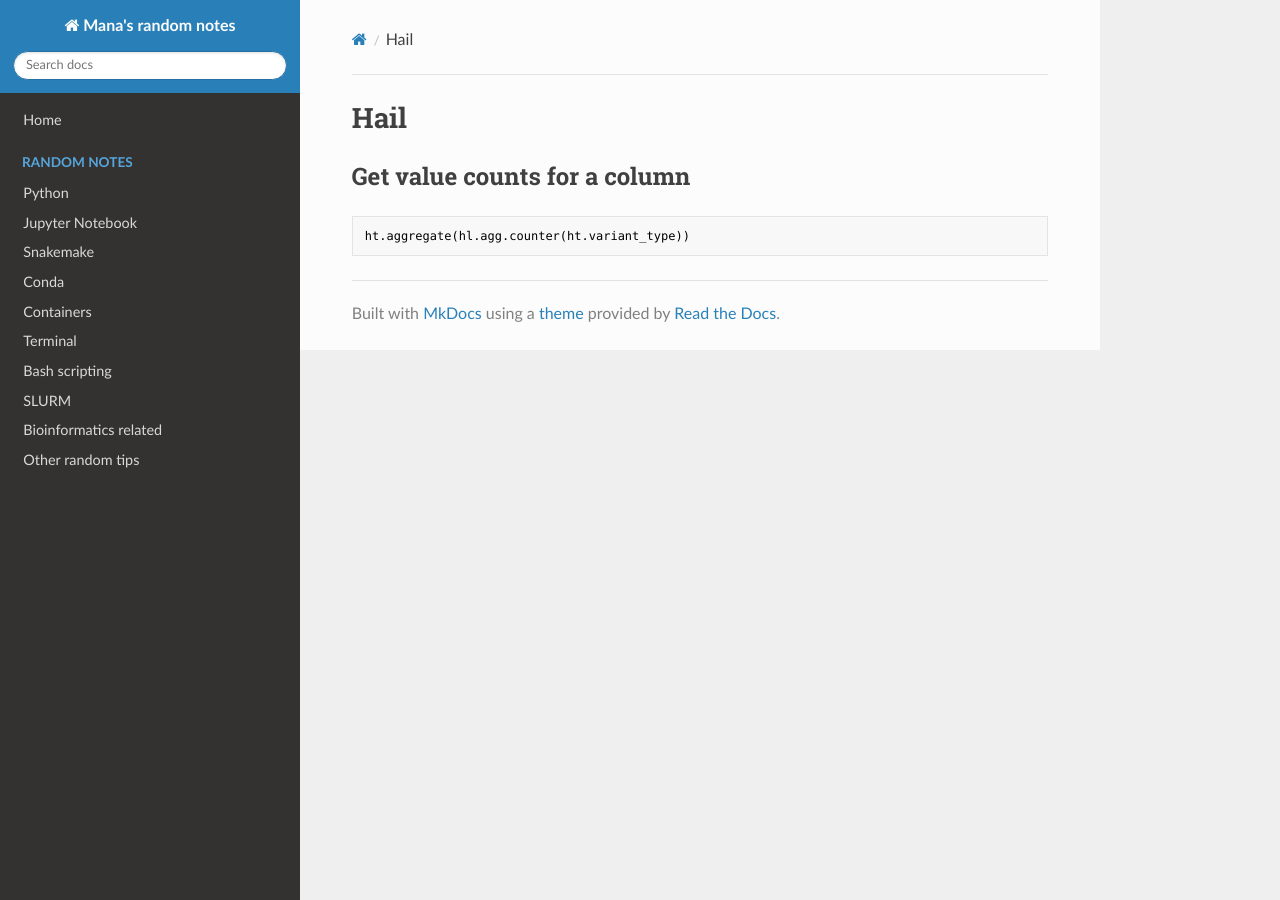
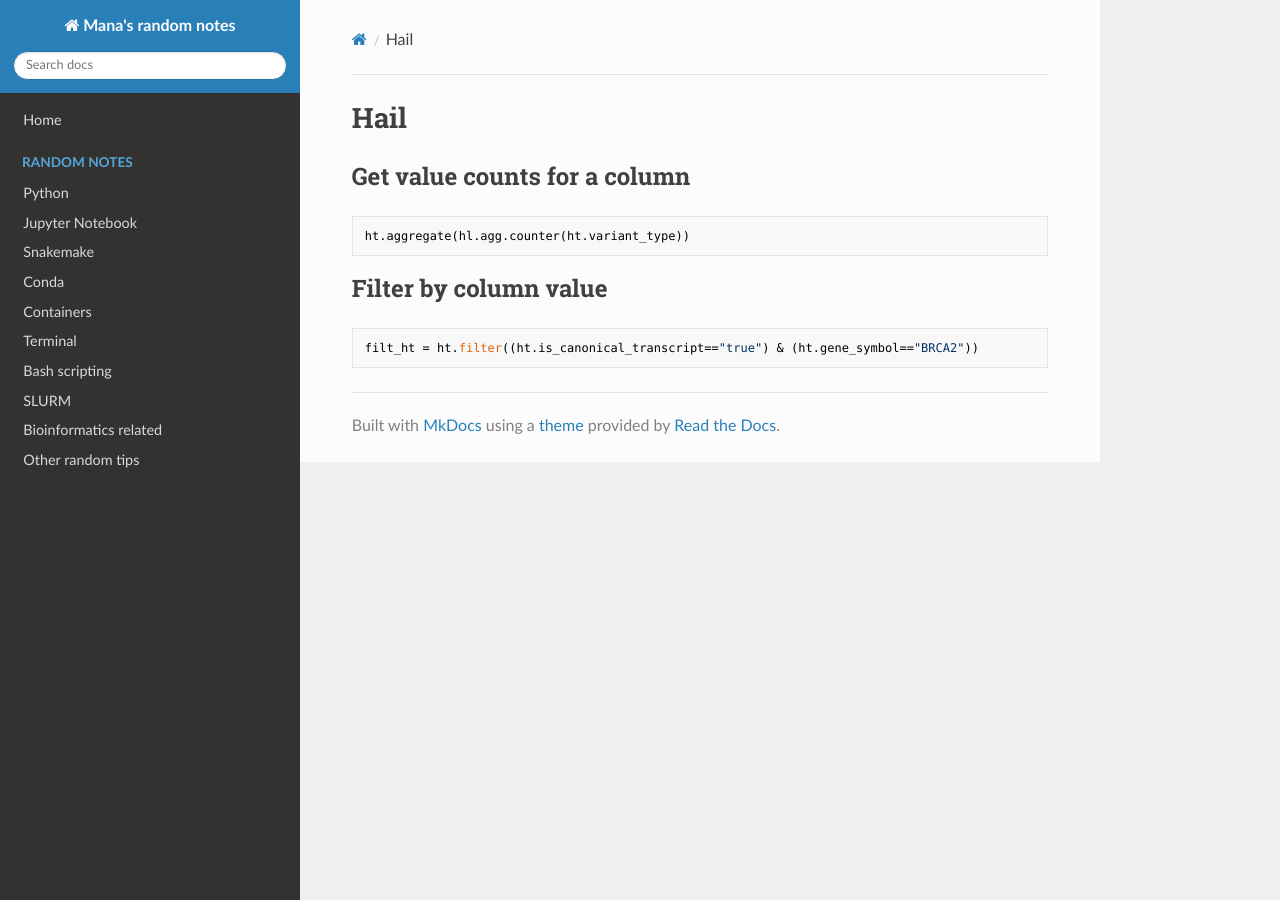
Before and after one commit to ManavalanG/mana_random_notes, an MkDocs documentation site: the page built from docs/hail.md, in a window 1280 px wide. Built offline with MkDocs 1.6.1, drawn with Linux system fonts in a browser that asks for light colours; nearby versions of some CDN libraries.

Commit message:
hail filtering

````diff
--- a/docs/hail.md
+++ b/docs/hail.md
@@ -5,3 +5,9 @@
 ```py
 ht.aggregate(hl.agg.counter(ht.variant_type))
 ```
+
+## Filter by column value
+
+```py
+filt_ht = ht.filter((ht.is_canonical_transcript=="true") & (ht.gene_symbol=="BRCA2"))
+```
````
